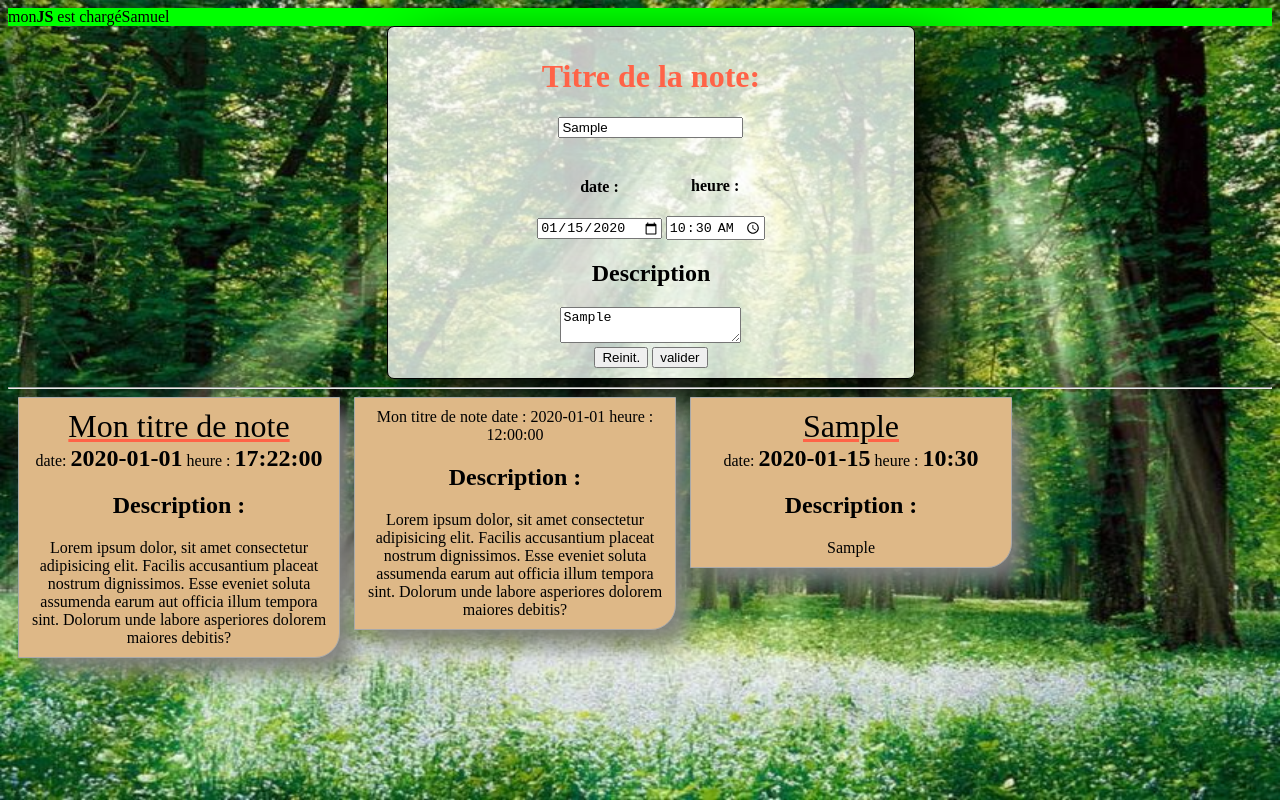
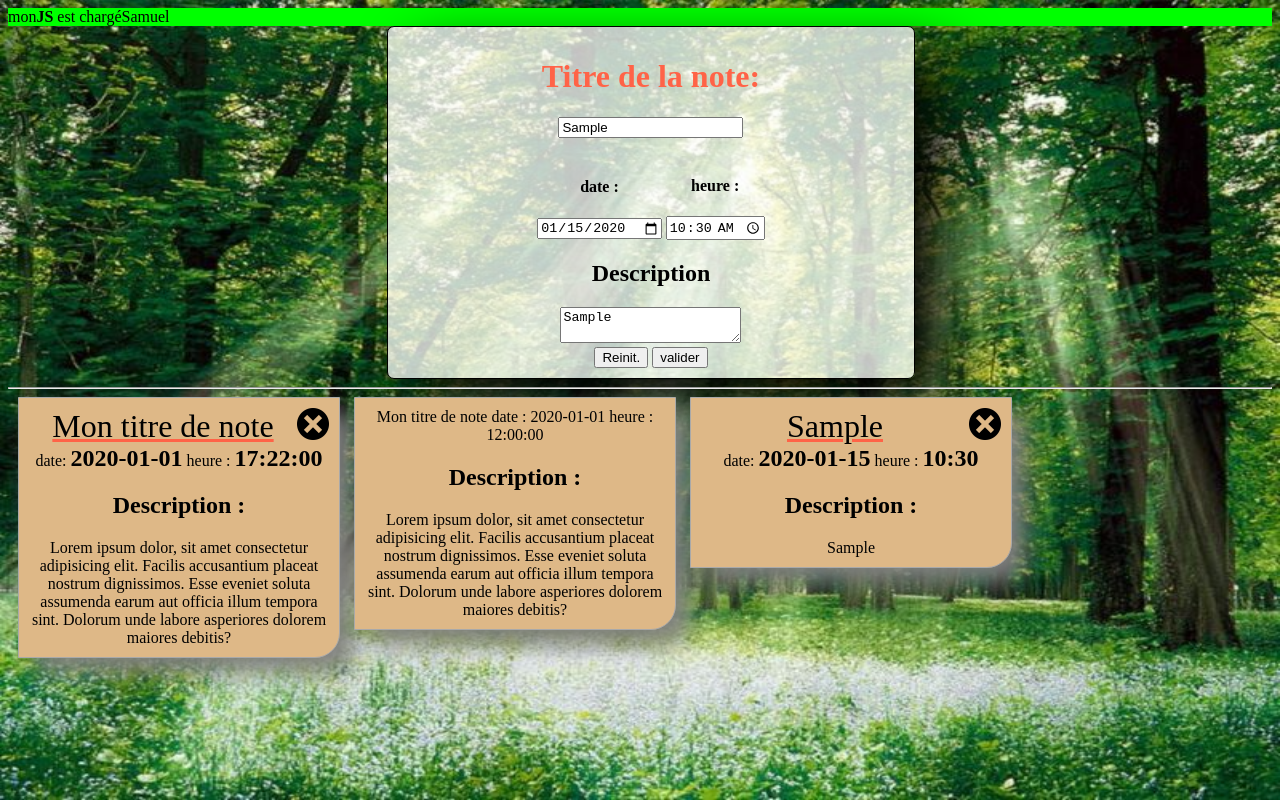
Before and after one commit to MAILLARDSam/FORMATIONJAVA, a website: page index.html in a window 1280 px wide. Both pictures are taken after typing "Sample", "2020-01-15", "10:30", "Sample" into the empty fields and a click on the input "valider". Drawn offline with Linux system fonts and the light colour scheme.

Commit message:
gestion fermeture du postit

```diff
--- a/JS/index.js
+++ b/JS/index.js
@@ -52,11 +52,21 @@ function createPostit(titre, date, heure, description) {
     //ostit.classList.remove('postit');
     //postit.innerHTML='Mon nouveau postit';
 
-    postit.innerHTML = '<div class="postit-titre">' + titre + '</div>\
-                date: <span class="datetime">'+ date + '</span> heure : <span class="datetime">' + heure + '</span>\
-                <h2>Description :</h2>'+ description;
+    postit.innerHTML =  '<div class="close">\
+                        <img src="img/close.png"/>\
+                        </div><div class="postit-titre">' + titre + '</div>\
+                        date: <span class="datetime">'+ date + '</span> heure : <span class="datetime">' + heure + '</span>\
+                        <h2>Description :</h2>'+ description;
+
+    // selection a partir de postit de .close img
+    postit.querySelector('.close img').addEventListener('click', deletePostit);
 
     //sélection de la liste de postit
     var liste = document.querySelector('#list');
     liste.append(postit);
 }
+
+function deletePostit(evt){
+    console.log('evenement lié à la suppression d\'une note',evt);
+    evt.target.parentElement.parentElement.remove();
+}
--- a/css/style.css
+++ b/css/style.css
@@ -58,3 +58,12 @@ h1 {
 #list>*{
   vertical-align: top;
 }
+
+.close{
+  float: right;
+}
+
+.close img{
+  width: 32px;
+  height: 32px;
+}
--- a/index.html
+++ b/index.html
@@ -35,9 +35,10 @@
         </div>
         <hr />
         <div id="list">
-
             <div class="postit">
-
+                <div class="close">
+                        <img src="img/close.png"/>
+                </div>
                 <div class="postit-titre"> Mon titre de note</div>
                 date: <span class="datetime">2020-01-01</span> heure : <span class="datetime">17:22:00</span>
 
```
Also changed, not shown: img/close.png (added).
